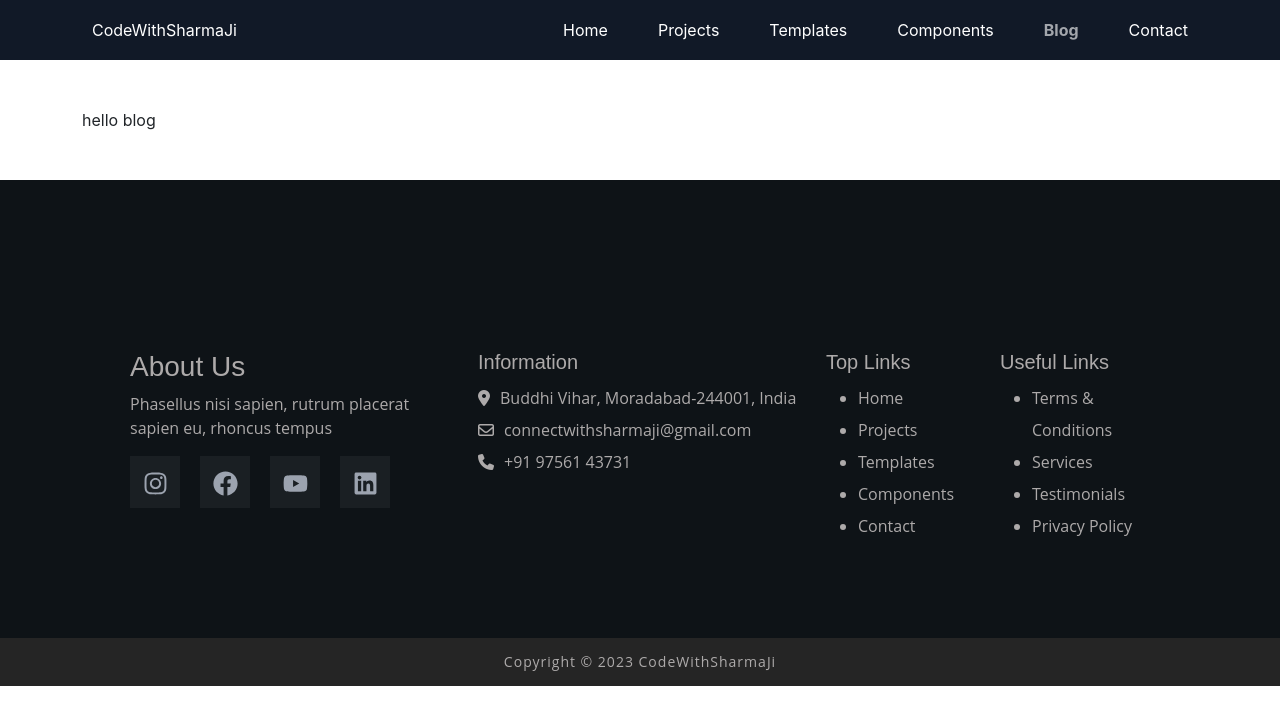
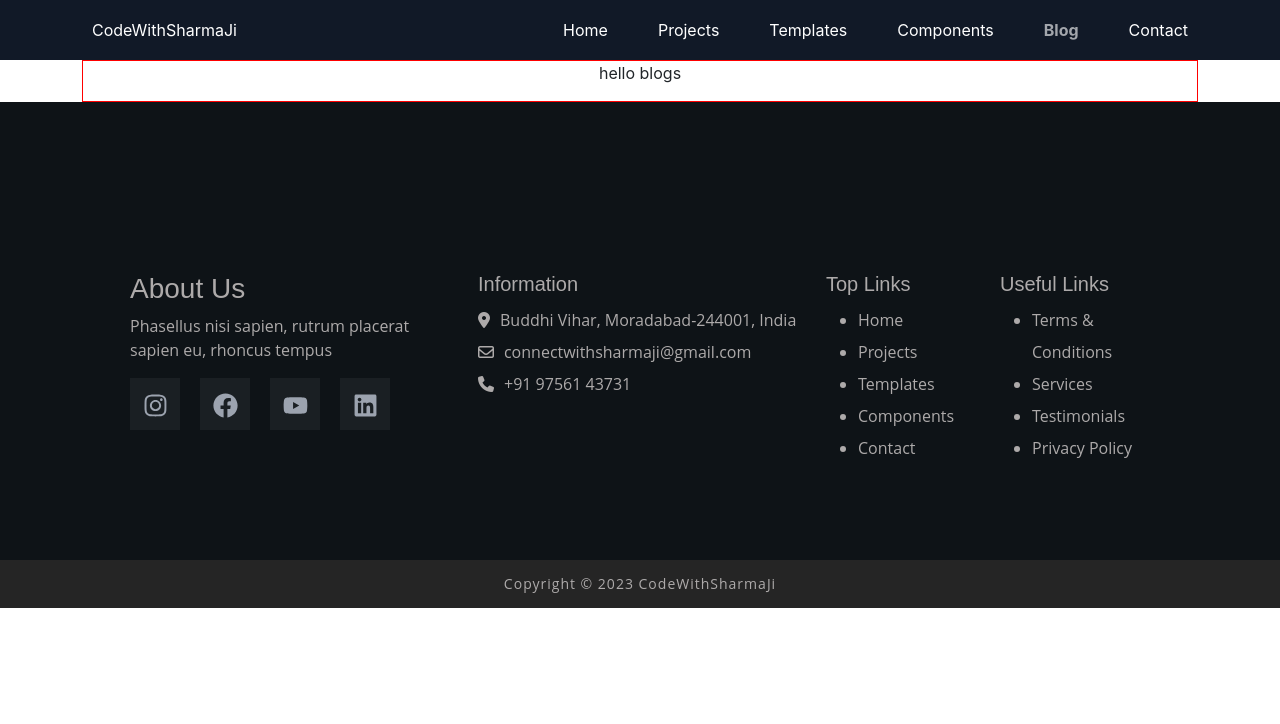
Before and after one commit to Saurabh291099/Easycode, a React (Create React App) app: page /blog/blogname in a window 1280 px wide. Shown: the top 724 px of the page. Built offline with nearby package versions, Linux system fonts and the light colour scheme.

Commit message:
inteigence install

```diff
--- a/src/Pages/Blogs/BlogPreview.jsx
+++ b/src/Pages/Blogs/BlogPreview.jsx
@@ -2,9 +2,14 @@ import React from 'react'
 
 const BlogPreview = () => {
   return (
-    <div className='container my-4 py-4'>
-      hello blog
-    </div>
+    <>
+
+      <div className='container'>
+        <div className='blog-prev text-center h-100' style={{ border: "1px solid red" }}>
+          <p>hello blogs</p>
+        </div>
+      </div>
+    </>
   )
 }
 
```
